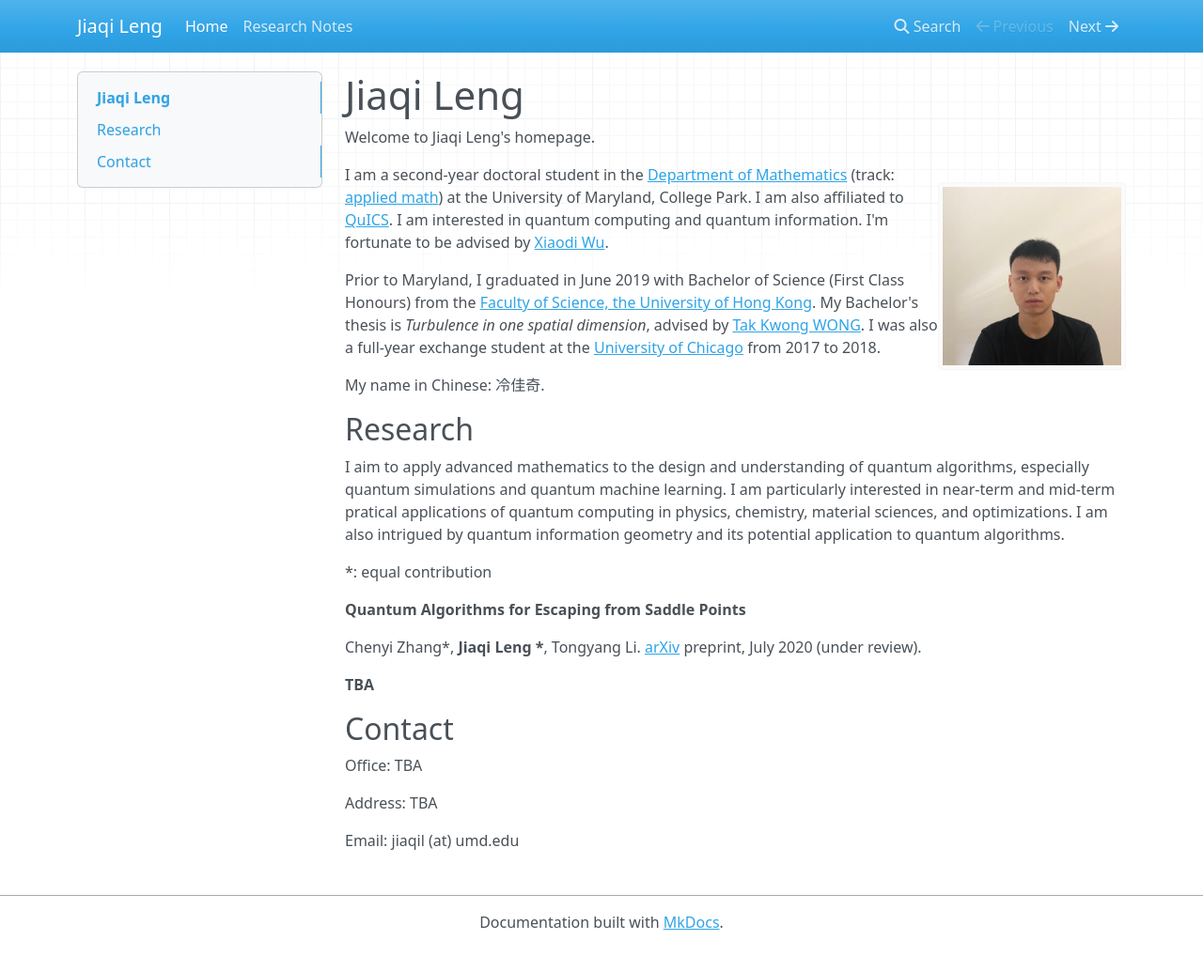
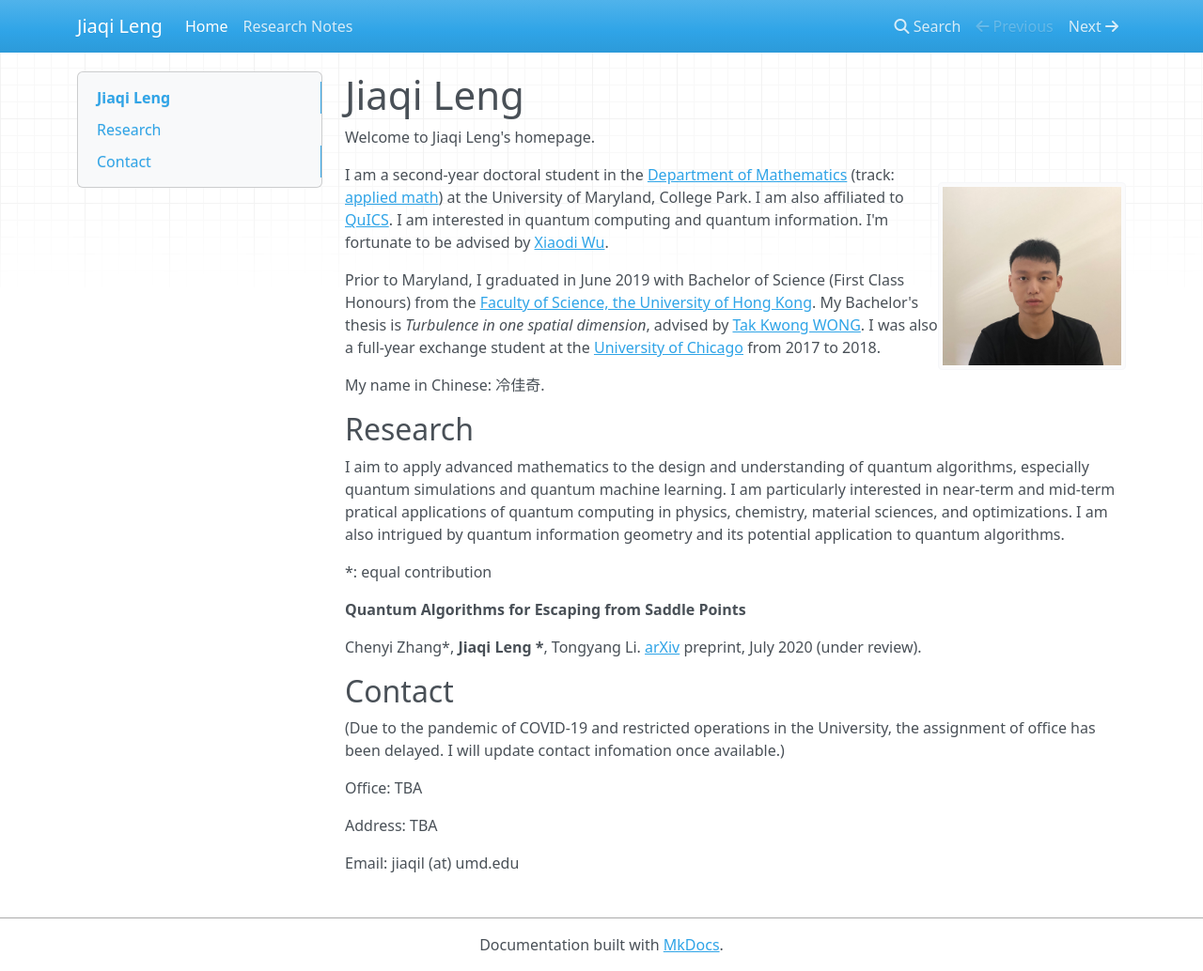
Before and after one commit to jiaqileng/jiaqileng.github.io, an MkDocs documentation site: the page built from docs/index.md, in a window 1280 px wide and 1034 px high. Shown: the whole window at 94% size. Built offline with MkDocs 1.6.1, drawn with Linux system fonts in a browser that asks for light colours; nearby versions of some CDN libraries.

Commit message:
slight change

```diff
--- a/docs/index.md
+++ b/docs/index.md
@@ -26,11 +26,9 @@ Chenyi Zhang\*, **Jiaqi Leng \***, Tongyang Li. [arXiv](https://arxiv.org/abs/20
 
 
 
-**TBA**
+## Contact
 
-
-
-## Contact
+(Due to the pandemic of COVID-19 and restricted operations in the University, the assignment of office has been delayed. I will update contact infomation once available.)
 
 Office: TBA
 
```
Also changed, not shown: docs/squeezed_states.md (+2 -0 lines), docs/tunneling.md (+2 -0 lines).
